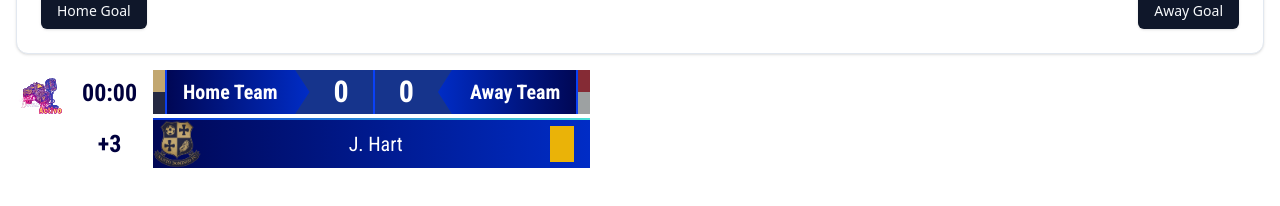
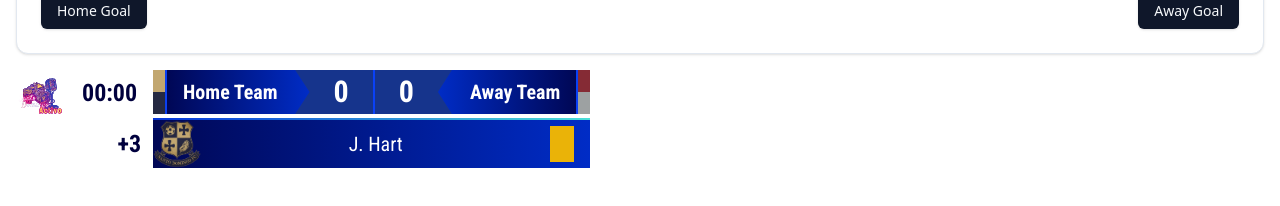
Before and after one commit to Kuroikuma/soccer-score, a Next.js app: page /live in a window 1280 px wide. Shown: the part 192-398 px from the top of the page. Built offline with nearby package versions, Linux system fonts and the light colour scheme.

Commit message:
refactor: Adjust Time component layout for improved alignment and spacing

```diff
--- a/components/scoreboard/Time.tsx
+++ b/components/scoreboard/Time.tsx
@@ -12,7 +12,7 @@ export function Time() {
   }
 
   return (
-    <div className="flex flex-col items-center justify-start gap-1">
+    <div className="flex flex-col items-end justify-start gap-1">
       <div
         className="flex items-center h-[50%] justify-center bg-white text-2xl font-bold px-4 "
         style={{ color: '#00003d' }}
@@ -21,7 +21,7 @@ export function Time() {
       </div>
       {time.stoppage > 0 && (
         <div
-          className="flex items-center h-[50px] bg-white text-2xl font-bold"
+          className="flex items-center h-[50px] bg-white text-2xl px-3 font-bold"
           style={{ color: '#00003d' }}
         >
           +{time.stoppage}
```
